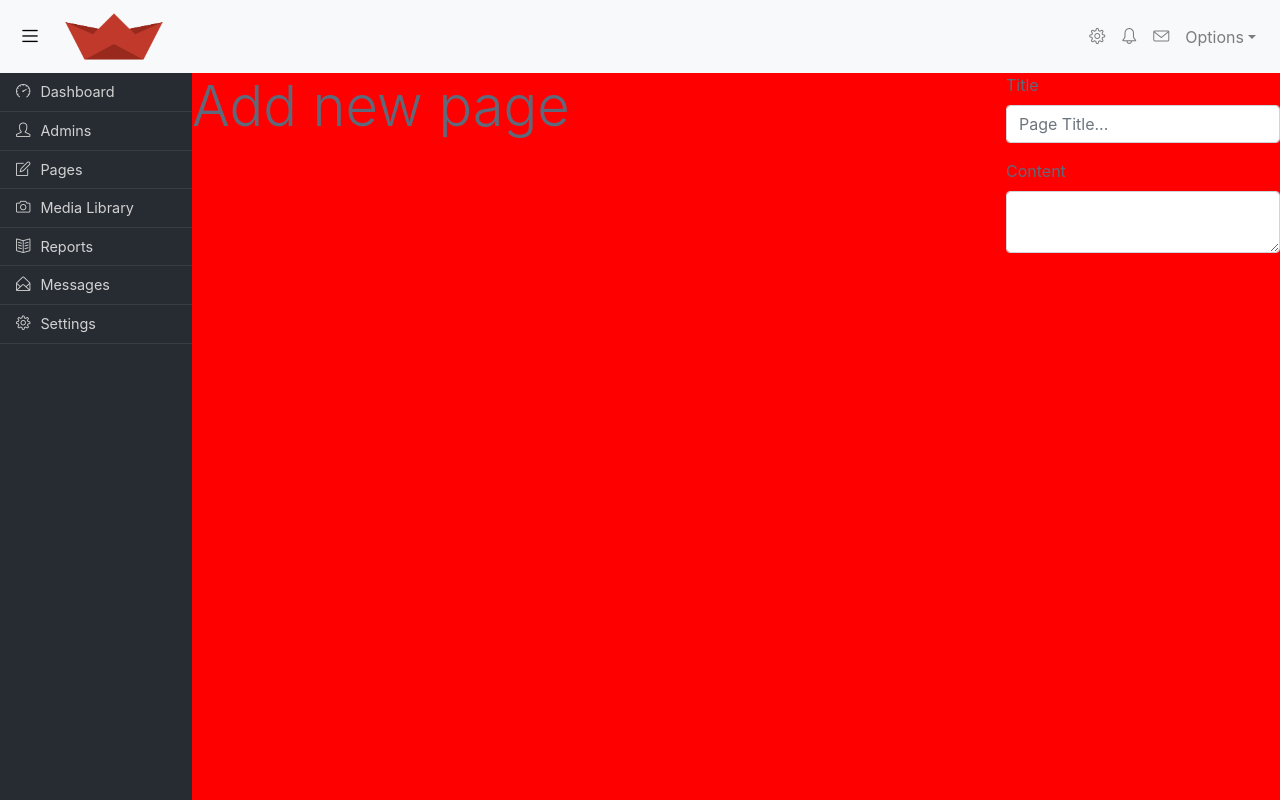
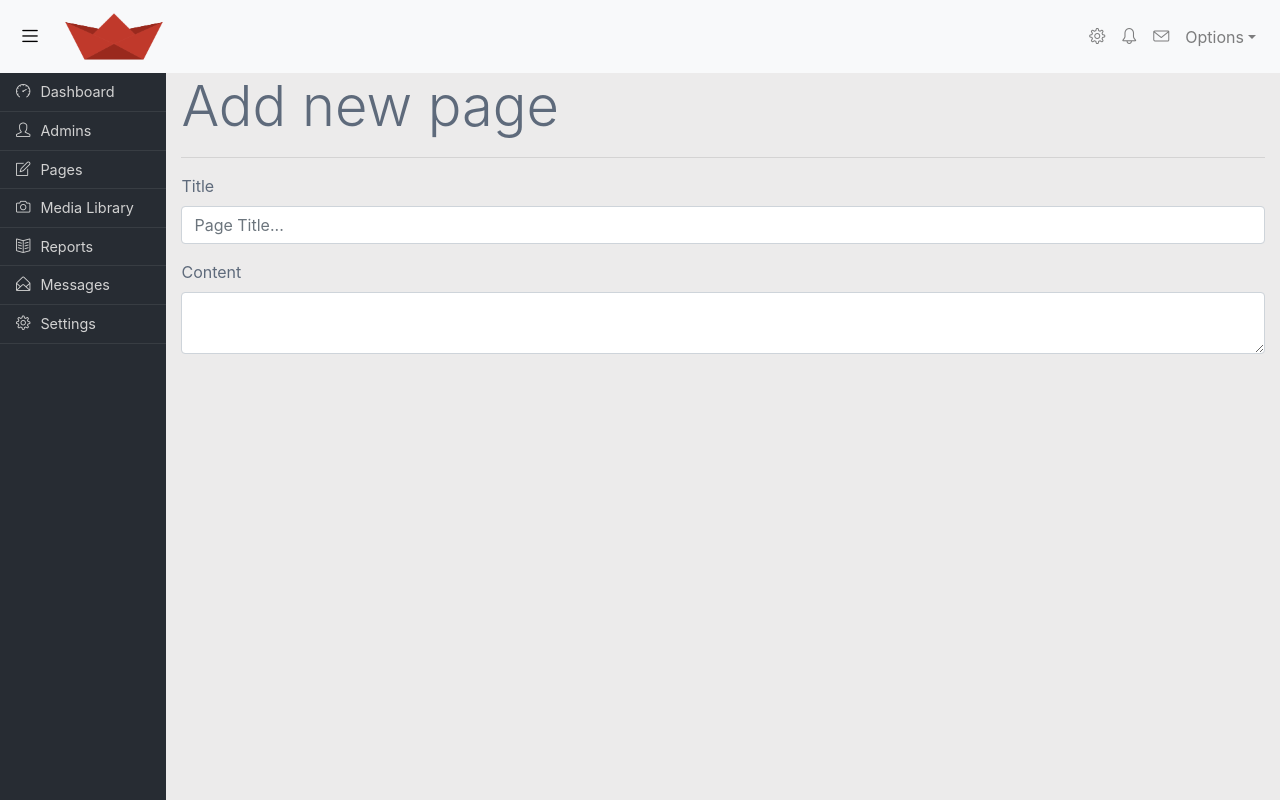
Before and after one commit to AlenDesigns/ScmBase-React-Dashboard, a React app: page /page/add in a window 1280 px wide. Built offline with nearby package versions, Linux system fonts and the light colour scheme.

Commit message:
Moving to FlexBox

```diff
--- a/src/components/App.js
+++ b/src/components/App.js
@@ -33,10 +33,10 @@ class App extends Component {
     return (
       <Container id="app" className="App m-0 p-0" fluid={true}>
         <Dashboard toggleSidebar={this.handleSidebarToggle} />
-        <main className="layout">
+        <div className="layout">
           <Sidebar isOpen={this.state.dashOpen} />
           <Main />
-        </main>
+        </div>
 
       </Container>
     );
--- a/src/components/App.scss
+++ b/src/components/App.scss
@@ -14,9 +14,9 @@ html {
     flex-direction: column;
     height: 100vh;
 
-    main {
-        background-color: red;
+    .layout {
         display: flex;
         flex-grow: 1;
+        overflow-y: scroll;
     }
 }
--- a/src/components/Main.js
+++ b/src/components/Main.js
@@ -4,6 +4,9 @@ import React, { Component } from 'react';
 import {
     Route, Switch
 } from 'react-router-dom';
+
+import { Card, CardImg, CardText, CardBody,
+    CardTitle, CardSubtitle, Button, Container } from 'reactstrap';
 
 
 // Pages
@@ -15,13 +18,13 @@ import AddPage from './pages/Pages/AddPage';
 class Main extends Component {
     render() {
         return (
-            <main>
+            <Container fluid={true}>
               <Switch>
                 <Route exact path="/" component={Home} />
                 <Route exact path="/pages" component={Pages} />
                 <Route exact path="/page/add" component={AddPage} />
               </Switch>
-            </main>
+            </Container>
         );
     }
 }
--- a/src/components/pages/Pages/AddPage.js
+++ b/src/components/pages/Pages/AddPage.js
@@ -1,6 +1,6 @@
 import React, { Component } from 'react';
 
-import { Button, Form, FormGroup, Label, Input, FormText } from 'reactstrap';
+import { Button, Form, FormGroup, Label, Input, FormText, Container } from 'reactstrap';
 
 
 class AddPage extends Component {
```
